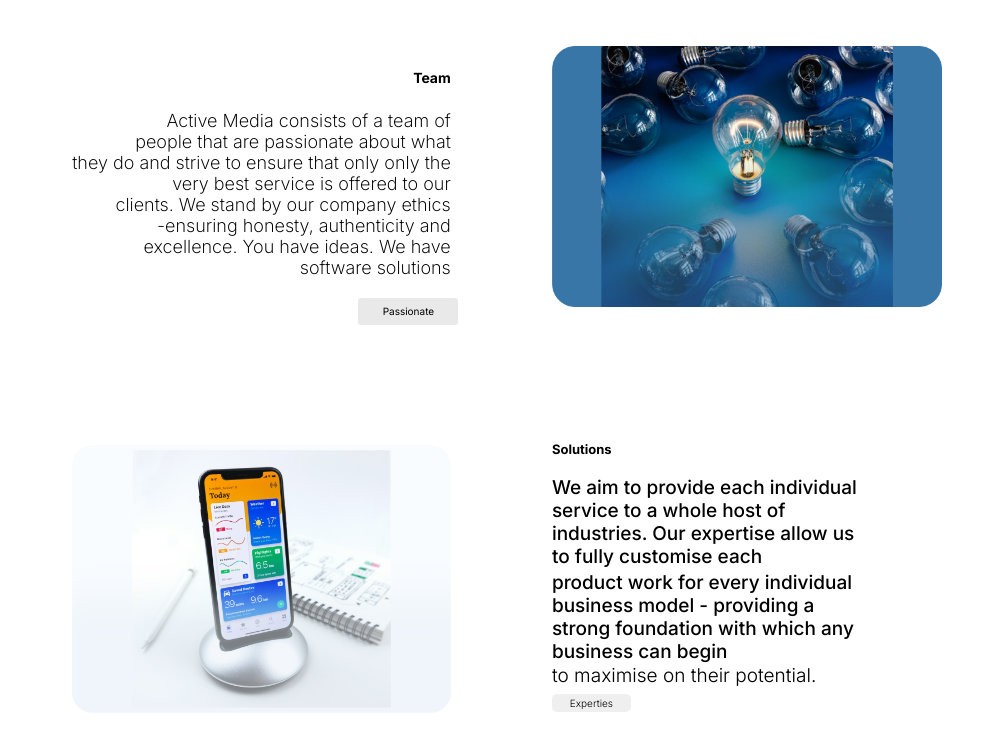
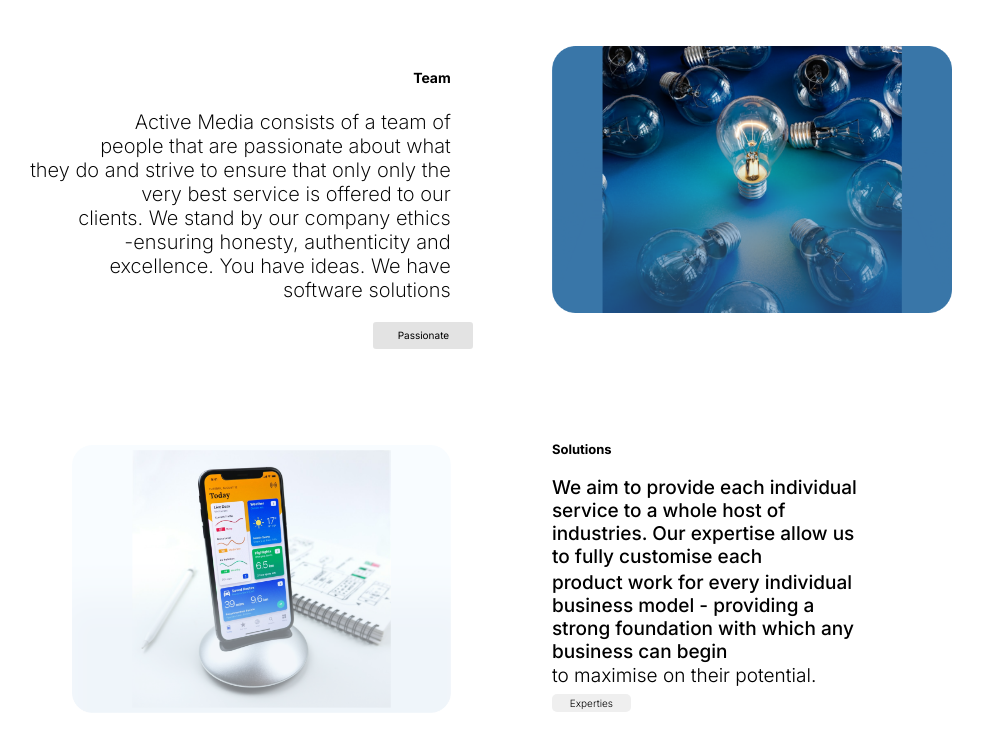
Before and after one commit to Divine-Ntambwe/Active-Media, a React (Vite) app: page /aboutUs in a window 1280 px wide. Shown: the top 752 px of the page, without its empty margins (126-1109 px from the left). Built offline with nearby package versions, Linux system fonts and the light colour scheme.

Commit message:
section edit

```diff
--- a/src/pages/About_Us.module.css
+++ b/src/pages/About_Us.module.css
@@ -23,7 +23,7 @@ h5{
 }
 
 .teamText{
-    font-size: 18px;
+    font-size: 20px;
     text-align: justify;
     text-align-last: right;
     font-family: "Inter";
@@ -37,11 +37,11 @@ h5{
     font-family: "Inter", sans-serif;
     height: 20px;
     width: 100px;
-    margin-left: 350px;
+    margin-left: 365px;
     margin-top: 20px;
     text-align: center;
     padding-top: 7px;
-    background-color: rgba(211, 211, 211, 0.5);
+    background-color: rgba(200, 200, 200, 0.5);
     border: none;
     border-radius: 3px;
 }
@@ -54,7 +54,7 @@ h5{
 
 img{
   width: 100%;
-  max-width: 390px;
+  max-width: 400px;
 }
 
 .conatiner2{
@@ -87,18 +87,18 @@ img{
     margin: -5% 0 0 0;
     font-weight: 500;
     font-size: 19px;
-    font-family: "Inter", sans-serifl;
+    font-family: "Inter", sans-serif;
 }
 
 .paragraph3{
     margin: 0.5% 0 0 0;
     font-weight: 310;
     font-size: 19px;
-    font-family: "Inter", sans-serifl;
+    font-family: "Inter", sans-serif;
 }
 
 .title{
-    font-family: "Inter", sans-serifl;
+    font-family: "Inter", sans-serif;
     font-size: 13px;
     font-weight: 50000000;
 }
```
